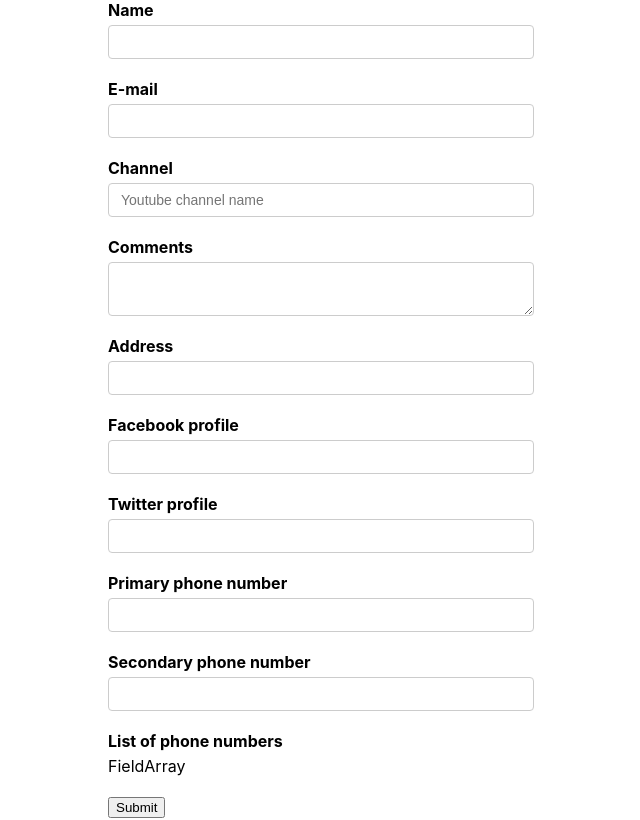
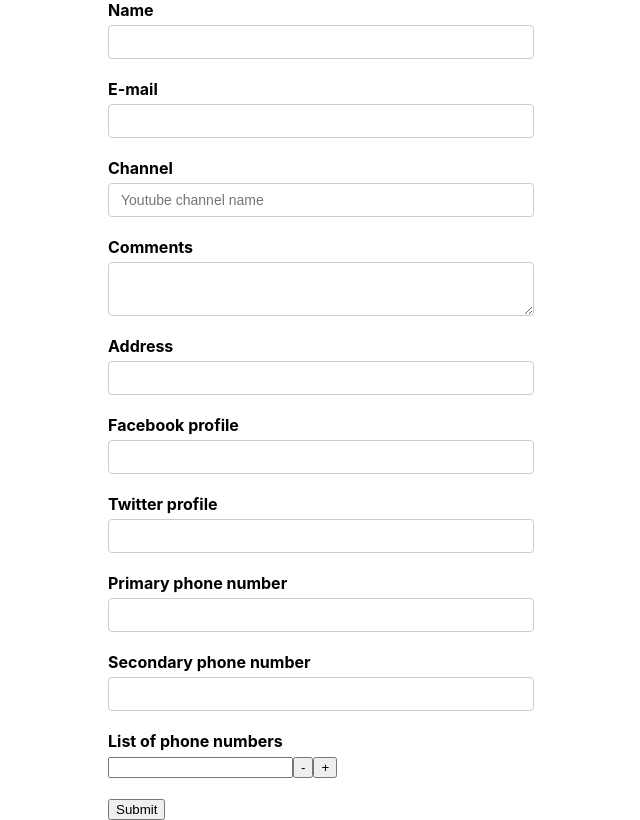
Before and after one commit to Annie-Huang/React-Formik-Tutorials, a React (Create React App) app: page / in a window 1280 px wide. Shown: the whole page, without its empty margins (319-959 px from the left). Built offline with nearby package versions, Linux system fonts and the light colour scheme.

Commit message:
FieldArray - Add the Field  + Add | Delete buttons

```diff
--- a/src/components/YoutubeForm.js
+++ b/src/components/YoutubeForm.js
@@ -368,11 +368,21 @@ const YoutubeForm = () => {
                     <FieldArray name='phNumbers'>
                         {
                             (fieldArrayProps) => {
-                                console.log('fieldArrayProps', fieldArrayProps);
+                                console.log('fieldArrayProps', fieldArrayProps); // you can check other methods available in fieldArrayProps
                                 const {push, remove, form} = fieldArrayProps;
                                 const {values} = form;
                                 const {phNumbers} = values;
-                                return <div>FieldArray</div>
+                                return <div>
+                                    {
+                                        phNumbers.map((phNumber, index) => (
+                                            <div key={index}>
+                                                <Field name={`phNumbers[${index}]`} />
+                                                <button type='button' onClick={() => remove(index)}> - </button>
+                                                <button type='button' onClick={() => push('')}> + </button>
+                                            </div>
+                                        ))
+                                    }
+                                </div>
                             }
                         }
                     </FieldArray>
```
